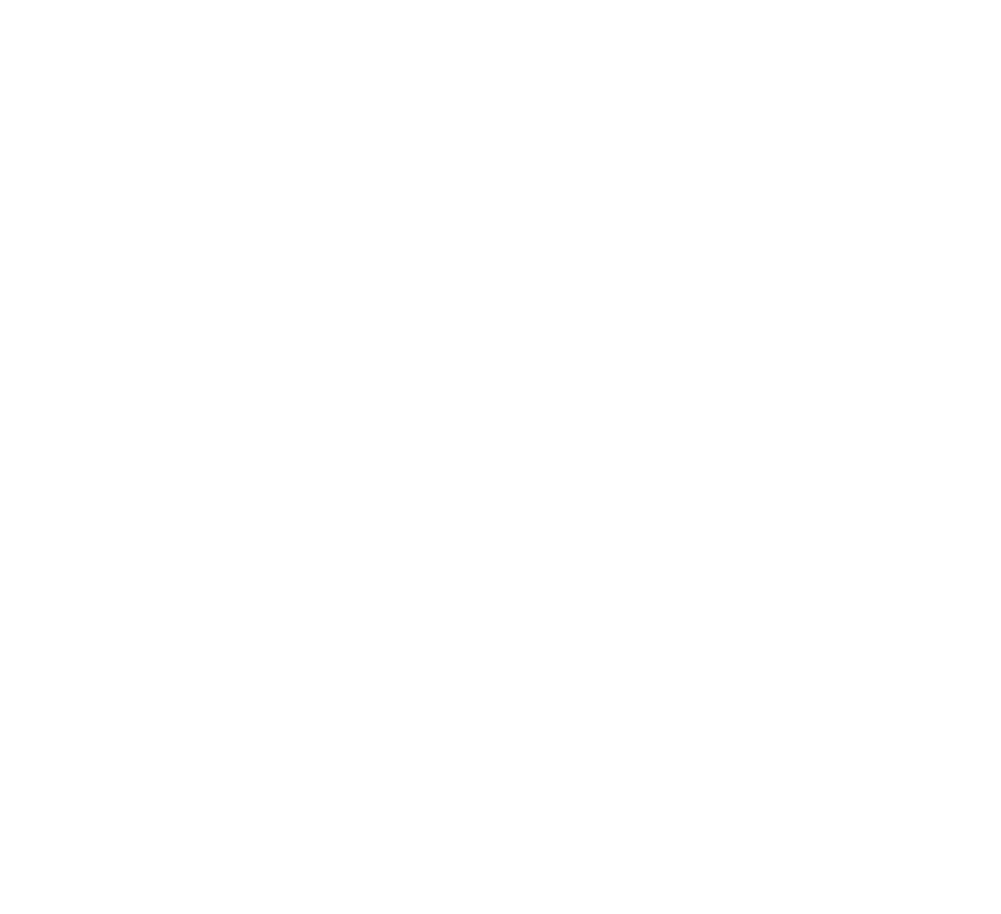
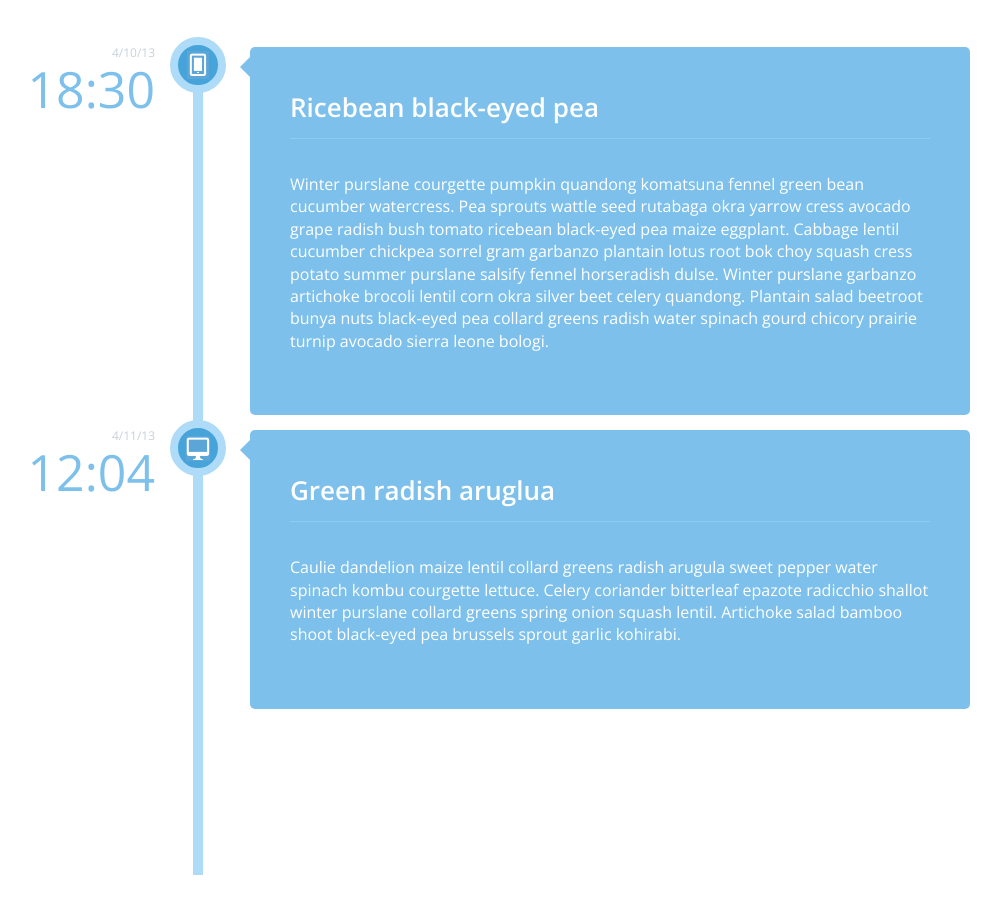
Before and after one commit to POLaferriere/1.3-timeline-layout, a plain HTML site: page index.html in a window 1280 px wide. Shown: the whole page, without its empty margins (201-1202 px from the left). Before the commit the page ends 800 px from the top, so only its background shows below. Drawn offline with nearby package versions, Linux system fonts and the light colour scheme.

Commit message:
Created website

```diff
--- a/index.html
+++ b/index.html
@@ -3,8 +3,73 @@
 <head>
   <meta charset="UTF-8">
   <title>Document</title>
+  <link href="http://fonts.googleapis.com/css?family=Open+Sans:400,600" rel="stylesheet" type="text/css">
+  <link rel="stylesheet" href="reset.css">
+  <link rel="stylesheet" href="main.css">
 </head>
 <body>
-
+  <header></header>
+  <div class="container clearfix">
+    <aside class="date-time">
+      <h4 class="date">
+        4/10/13
+      </h4>
+      <h1 class="time">
+        18:30
+      </h1>
+    </aside>
+    <div class="icons">
+      <div class="circle">
+        <img class="phone" src="images/phone.png" alt="Phone">
+      </div>
+      <div class="line"></div>
+      <div class="arrow hover-item"></div>
+    </div>
+    <div class="content hover-item">
+      <h1 class="title">
+      Ricebean black-eyed pea
+      </h1>
+      <p>
+        Winter purslane courgette pumpkin quandong komatsuna fennel green bean
+        cucumber watercress. Pea sprouts wattle seed rutabaga okra yarrow cress
+        avocado grape radish bush tomato ricebean black-eyed pea maize eggplant.
+         Cabbage lentil cucumber chickpea sorrel gram garbanzo plantain lotus
+         root bok choy squash cress potato summer purslane salsify fennel
+         horseradish dulse. Winter purslane garbanzo artichoke brocoli lentil
+         corn okra silver beet celery quandong. Plantain salad beetroot bunya
+         nuts black-eyed pea collard greens radish water spinach gourd chicory
+         prairie turnip avocado sierra leone bologi.
+      </p>
+    </div>
+  </div>
+  <div class="container clearfix">
+    <aside class="date-time">
+      <h4 class="date">
+        4/11/13
+      </h4>
+      <h1 class="time">
+        12:04
+      </h1>
+    </aside>
+    <div class="icons">
+      <div class="circle">
+        <img class="computer" src="images/computer.png" alt="Desktop">
+      </div>
+      <div class="line"></div>
+      <div class="arrow hover-item"></div>
+    </div>
+    <div class="content hover-item">
+      <h1 class="title">
+      Green radish aruglua
+      </h1>
+      <p>
+      Caulie dandelion maize lentil collard greens radish arugula sweet pepper
+      water spinach kombu courgette lettuce. Celery coriander bitterleaf epazote
+       radicchio shallot winter purslane collard greens spring onion squash
+       lentil. Artichoke salad bamboo shoot black-eyed pea brussels sprout
+       garlic kohirabi.
+      </p>
+    </div>
+  </div>
 </body>
 </html>
--- a/main.css
+++ b/main.css
@@ -0,0 +1,128 @@
+html,
+body {
+  height: 100%;
+}
+
+header {
+  height: 47px;
+}
+
+.container {
+  min-width: 1200px;
+  display: block;
+  font-family: "Open Sans", sans-serif;
+  margin-bottom: 15px;
+}
+
+.date-time,
+.icons,
+.content {
+  float: left;
+}
+
+.date-time {
+  text-align: right;
+  width: 356px;
+  margin-right: 15px;
+}
+
+.date {
+  color: #C5D1DB;
+  font-size: 12px
+}
+
+.time {
+  padding-top: 5px;
+  color: #7DC0EB;
+  font-size: 50px;
+}
+
+.icons {
+  width: 60px;
+  height: 100%;
+  position: absolute;
+  left: 371px;
+}
+
+.circle {
+  display: block;
+  background-color: #46A4DA;
+  width: 40px;
+  height: 40px;
+  border-radius: 100%;
+  border: 8px solid #AEDBF7;
+  position:relative;
+  top: -10px;
+}
+
+.phone {
+  position: relative;
+  left: 9px;
+  top: 6px;
+}
+
+.computer {
+  position: relative;
+  left: 8px;
+  top: 8px;
+}
+
+.line {
+  display: block;
+  background-color: #AEDBF7;
+  width: 10px;
+  height: 50%;
+  position: absolute;
+  left: 23px;
+  top: 45px;
+}
+
+.arrow {
+  position: absolute;
+  right: -20px;
+  top: 10px;
+  width: 0;
+  height: 0;
+  border-style: solid;
+  border-width: 10px 10px 10px 0;
+  border-color: transparent #7DC0EB transparent transparent;
+}
+
+.content {
+  transition: 0.5s ease;
+  position: relative;
+  color: white;
+  background-color: #7DC0EB;
+  width: 50%;
+  min-width: 600px;
+  max-width: 1000px;
+  padding: 47px 40px 63px 40px;
+  margin-left: 80px;
+  border-radius: 5px;
+}
+
+.hover-item:hover {
+  transition: 0.5s ease;
+  background-color: #46A4DA;
+  border-color: transparent #46A4DA transparent transparent;
+}
+
+
+.clearfix:after {
+  content: "";
+  display: block;
+  clear: both;
+}
+
+
+.title {
+  padding-bottom: 18px;
+  border-bottom: 1px solid #8BCCF1;
+  font-size: 26px;
+  font-weight: bold;
+}
+
+p {
+  padding-top: 34px;
+  line-height: 1.4;
+}
--- /dev/null
+++ b/reset.css
@@ -0,0 +1,48 @@
+/* http://meyerweb.com/eric/tools/css/reset/
+   v2.0 | 20110126
+   License: none (public domain)
+*/
+
+html, body, div, span, applet, object, iframe,
+h1, h2, h3, h4, h5, h6, p, blockquote, pre,
+a, abbr, acronym, address, big, cite, code,
+del, dfn, em, img, ins, kbd, q, s, samp,
+small, strike, strong, sub, sup, tt, var,
+b, u, i, center,
+dl, dt, dd, ol, ul, li,
+fieldset, form, label, legend,
+table, caption, tbody, tfoot, thead, tr, th, td,
+article, aside, canvas, details, embed,
+figure, figcaption, footer, header, hgroup,
+menu, nav, output, ruby, section, summary,
+time, mark, audio, video {
+	margin: 0;
+	padding: 0;
+	border: 0;
+	font-size: 100%;
+	font: inherit;
+	vertical-align: baseline;
+}
+/* HTML5 display-role reset for older browsers */
+article, aside, details, figcaption, figure,
+footer, header, hgroup, menu, nav, section {
+	display: block;
+}
+body {
+	line-height: 1;
+}
+ol, ul {
+	list-style: none;
+}
+blockquote, q {
+	quotes: none;
+}
+blockquote:before, blockquote:after,
+q:before, q:after {
+	content: '';
+	content: none;
+}
+table {
+	border-collapse: collapse;
+	border-spacing: 0;
+}
```
Also changed, not shown: images/computer.png (added), images/phone.png (added).
